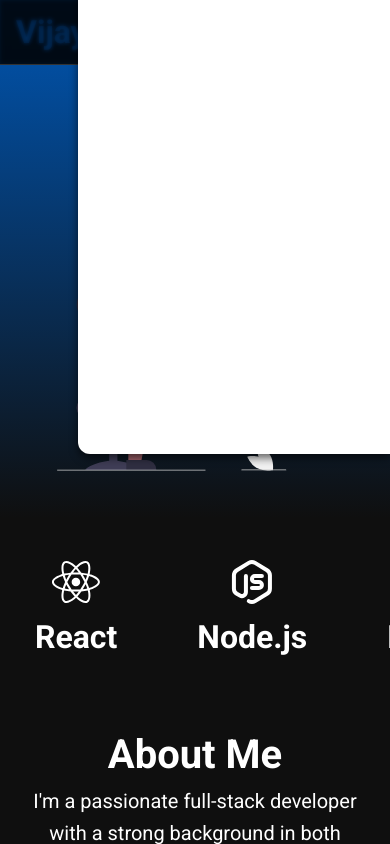
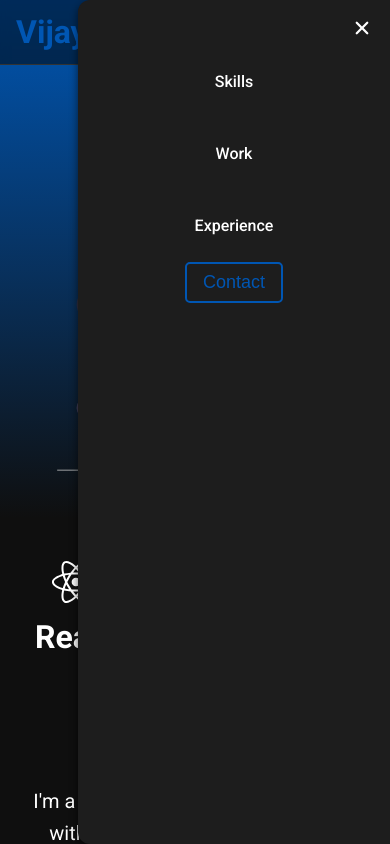
Before and after one commit to VijayKumar9389/Dev-Portfolio, a React (Vite) app: page / in a window 390 px wide. Both pictures are taken after a click on the button 362 px from the left and 32 px from the top of the page. Shown: the top 844 px of the page. Built offline with nearby package versions, Linux system fonts and the light colour scheme.

Commit message:
fixed mobile menu

```diff
--- a/src/components/Navbar/Navbar.scss
+++ b/src/components/Navbar/Navbar.scss
@@ -1,11 +1,12 @@
+@import 'src/styles/theme.scss';
+
 @import 'src/styles/theme.scss';
 
 .navbar {
   background-color: rgba(0, 0, 0, 0.5);
   backdrop-filter: blur(5px);
   border-bottom: $border;
-  //box-shadow: $boxShadow;
-  padding: $spacingSmall $spacingMedium; // Use medium spacing for padding
+  padding: $spacingSmall $spacingMedium;
   display: flex;
   align-items: center;
   justify-content: space-between;
@@ -18,7 +19,7 @@
     font-size: 1.5rem;
     font-weight: 500;
     color: $primaryColor;
-    margin-right: $spacingMedium; // Add spacing between logo and menu
+    margin-right: $spacingMedium;
     cursor: pointer;
 
     strong {
@@ -41,8 +42,7 @@
       color: $textColor;
       font-weight: 500;
       position: relative;
-      height: 100%;
-      margin: 0 $spacingMedium; // Use medium spacing for horizontal margin
+      margin: 0 $spacingMedium;
       text-decoration: none;
       padding: $spacingSmall;
       transition: ease-in-out .3s;
@@ -53,77 +53,7 @@
         background-color: lighten($primaryColor, 30%);
         box-shadow: $boxShadow;
       }
-
     }
-  }
-
-  // Modal styles
-  .modal {
-    position: fixed;
-    top: 0;
-    left: 0;
-    width: 100%;
-    height: 100%;
-    background-color: rgba(0, 0, 0, 0.5); // Semi-transparent background
-    display: flex;
-    justify-content: center;
-    align-items: center;
-    z-index: 1000; // Ensure modal appears above other content
-    backdrop-filter: blur(2px); /* Adjust the blur radius as needed */
-  }
-
-  .modal-content {
-    background-color: #fff;
-    position: fixed;
-    right: 0;
-    padding: $spacingMedium;
-    border-top-left-radius: $borderRadiusLarge;
-    border-bottom-left-radius: $borderRadiusLarge;
-    box-shadow: $boxShadowHover;
-    max-width: 400px; // Adjust width as needed
-    height: 100vh;
-    width: 80%; // Responsive width
-    text-align: center;
-  }
-
-  .modal-menu {
-    display: flex;
-    flex-direction: column;
-    align-items: center;
-    list-style: none;
-    text-align: center;
-    color: white;
-
-    .modal-link {
-      color: $textColor;
-      font-weight: 500;
-      position: relative;
-      height: 100%;
-      margin: $spacingMedium 0; // Use medium spacing for horizontal margin
-      text-decoration: none;
-      padding: $spacingSmall;
-      transition: ease-in-out .3s;
-      border-radius: $borderRadiusLarge;
-
-      &:hover {
-        background-color: lighten($primaryColor, 30%);
-      }
-
-    }
-  }
-
-  .btn-container {
-    display: flex;
-    justify-content: flex-end;
-  }
-
-  .close {
-    position: absolute;
-    top: 10px;
-    right: 10px;
-    cursor: pointer;
-    font-size: 20px;
-    color: #999;
   }
 
   .menu-btn {
@@ -143,6 +73,71 @@
       font-size: 24px;
       cursor: pointer;
     }
+  }
+
+  .modal {
+    position: fixed;
+    top: 0;
+    left: 0;
+    width: 100%;
+    height: 100%;
+    display: flex;
+    justify-content: center;
+    align-items: center;
+    z-index: 1000;
+  }
+
+  .modal-content {
+    background-color: $cardBackgroundColor;
+    position: fixed;
+    right: 0;
+    top: 0;
+    padding: $spacingMedium;
+    border-top-left-radius: $borderRadiusLarge;
+    border-bottom-left-radius: $borderRadiusLarge;
+    box-shadow: $boxShadowHover;
+    max-width: 400px;
+    height: 100vh;
+    width: 80%;
+    text-align: center;
+  }
+
+  .modal-menu {
+    display: flex;
+    flex-direction: column;
+    align-items: center;
+    list-style: none;
+    text-align: center;
+    color: white;
+
+    .modal-link {
+      color: $textColor;
+      font-weight: 500;
+      position: relative;
+      margin: $spacingMedium 0;
+      text-decoration: none;
+      padding: $spacingSmall;
+      transition: ease-in-out .3s;
+      border-radius: $borderRadiusLarge;
+
+      &:hover {
+        background-color: lighten($primaryColor, 30%);
+      }
+    }
+  }
+
+  .btn-container {
+    display: flex;
+    justify-content: flex-end;
+  }
+
+  .close {
+    position: absolute;
+    top: 10px;
+    right: 10px;
+    cursor: pointer;
+    font-size: 20px;
+    color: #999;
   }
 
   .btn-contact {
--- a/src/components/Navbar/Navbar.tsx
+++ b/src/components/Navbar/Navbar.tsx
@@ -34,7 +34,7 @@ const Navbar = () => {
                             <ScrollLink to="skills-container" className="modal-link" onClick={toggleModal} spy={true} smooth={true} offset={-70} duration={500}>Skills</ScrollLink>
                             <ScrollLink to="work-container" className="modal-link" onClick={toggleModal} spy={true} smooth={true} offset={-70} duration={500}>Work</ScrollLink>
                             <ScrollLink to="experience-container" className="modal-link" onClick={toggleModal} spy={true} smooth={true} offset={-70} duration={500}>Experience</ScrollLink>
-                            <ScrollLink to="contact" onClick={toggleModal} spy={true} smooth={true} offset={-70} duration={500}><button className="btn-contact" onClick={toggleModal}>Contact</button></ScrollLink>
+                            <ScrollLink to="contact" onClick={toggleModal} spy={true} smooth={true} offset={-70} duration={500}><button className="btn-contact">Contact</button></ScrollLink>
                         </div>
                     </div>
                 </div>
```
